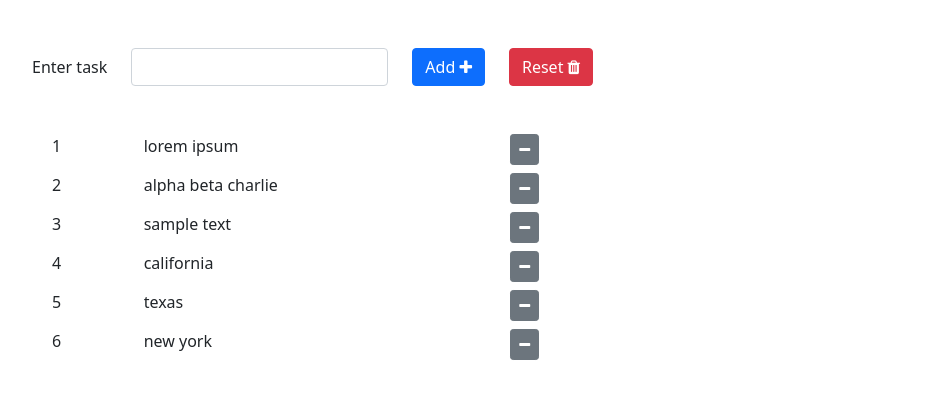
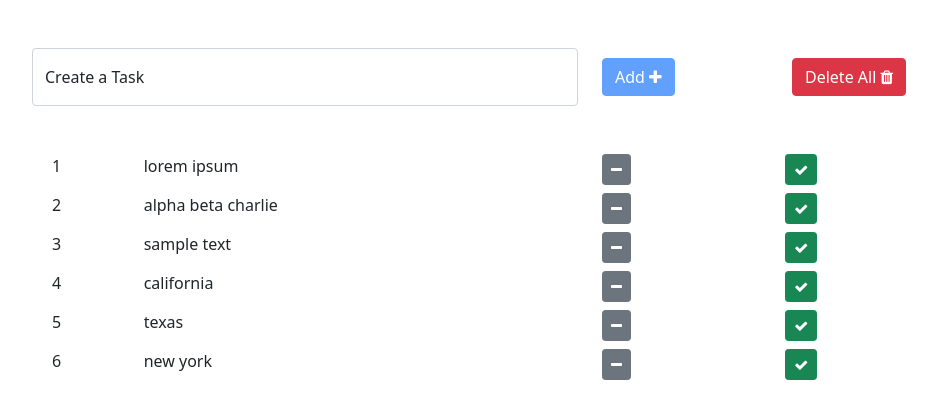
Before and after one commit to asiddiqi18/react-task-list, a React (Create React App) app: page / in a window 1280 px wide. Shown: the top 418 px of the page, without its empty margins (50-987 px from the left). Built offline with nearby package versions, Linux system fonts and the light colour scheme.

Commit message:
can check off tasks

```diff
--- a/src/components/App.js
+++ b/src/components/App.js
@@ -4,12 +4,12 @@ import List from "./list";
 class App extends Component {
   state = {
     tasks: [
-      { id: 1, text: "lorem ipsum" },
-      { id: 2, text: "alpha beta charlie" },
-      { id: 3, text: "sample text" },
-      { id: 4, text: "california" },
-      { id: 5, text: "texas" },
-      { id: 6, text: "new york" },
+      { id: 1, text: "lorem ipsum", checked: false },
+      { id: 2, text: "alpha beta charlie", checked: false },
+      { id: 3, text: "sample text", checked: false },
+      { id: 4, text: "california", checked: false },
+      { id: 5, text: "texas", checked: false },
+      { id: 6, text: "new york", checked: false },
     ],
   };
 
@@ -22,6 +22,14 @@ class App extends Component {
     const tasks = this.state.tasks.filter(c => c.id !== task.id);
     this.setState({ tasks });
   };
+
+  handleCheck = (task) => {
+    const tasks = [...this.state.tasks];
+    const index = tasks.indexOf(task);
+    tasks[index] = { ...task };
+    tasks[index].checked = !tasks[index].checked;
+    this.setState({ tasks });
+  }
 
   handleSubmit = (value) => {
     const tasks = [...this.state.tasks];
@@ -46,6 +54,7 @@ class App extends Component {
             onReset={this.resetAllTasks}
             onSubmit={this.handleSubmit}
             onRemove={this.handleRemove}
+            onCheck={this.handleCheck}
           />
         </div>
       </React.Fragment>
--- a/src/components/list.jsx
+++ b/src/components/list.jsx
@@ -11,7 +11,6 @@ class List extends Component {
   }
 
   handleChange = (event) => {
-    console.log(event);
     this.setState({ value: event.target.value });
   };
 
@@ -21,46 +20,51 @@ class List extends Component {
     e.preventDefault();
   };
 
+  isBlank(str) {
+    return (!str || /^\s*$/.test(str));
+}
+
   render() {
     return (
       <React.Fragment>
+
         <form>
           <div className="row align-items-center mb-5">
-            <div className="col-auto">
-              <label htmlFor="inputTask" className="col-form-label">
-                Enter task
-              </label>
-            </div>
-
-            <div className="col-auto">
+            <div className="submit-inline col-6">
+              <div className="form-floating">
                 <input
                   type="input"
                   value={this.state.value}
                   onChange={this.handleChange}
-                id="inputTask"
                   className="form-control"
-                aria-describedby="inputHelpLine"
+                  placeholder="New task"
+                  id="floatinginput"
+                  rows="1"
                 ></input>
+                <label htmlFor="floatinginput">Create a Task</label>
+              </div>
             </div>
 
-            <div className="col-auto">
+            <div className="col-2">
               <button
                 type="submit"
                 onClick={this.handleSubmit}
-                className="btn btn-primary"
+                className="submit-inline button-fat btn btn-primary"
+                disabled={this.isBlank(this.state.value) ? "disabled" : ""}
+
               >
                 Add <i className="fa fa-plus" aria-hidden="true"></i>
               </button>
             </div>
 
-            <div className="col-auto">
+            <div className="col-2">
               <button
                 type="reset"
                 onClick={this.props.onReset}
                 className="btn btn-danger"
                 disabled={this.props.tasks.length == 0 ? "disabled" : ""}
               >
-                Reset <i className="fa fa-trash" aria-hidden="true"></i>
+                Delete All <i className="fa fa-trash" aria-hidden="true"></i>
               </button>
             </div>
           </div>
@@ -72,6 +76,7 @@ class List extends Component {
             number={index + 1}
             task={task}
             onRemove={this.props.onRemove}
+            onCheck={this.props.onCheck}
           ></Task>
         ))}
       </React.Fragment>
--- a/src/components/task.jsx
+++ b/src/components/task.jsx
@@ -3,14 +3,34 @@ import React, { Component } from "react";
 class Task extends Component {
   state = {};
   render() {
+    let strikethrough_class = "";
+    let check_icon_class = "fa-check";
+    let check_color_class = "success";
+    if (this.props.task.checked) {
+      strikethrough_class += "add-strikethrough";
+      check_icon_class = "fa-undo";
+      check_color_class = "info";
+    }
+
     return (
       <React.Fragment>
-        <div className="row m-2">
+        <div className={"row m-2 " + strikethrough_class}>
           <div className="col-1">{this.props.number}</div>
-          <div className="col-4">{this.props.task.text}</div>
-          <div className="col-4">
-            <button onClick={() => this.props.onRemove(this.props.task)} className="btn btn-sm btn-secondary">
-              <i className="fa fa-minus" aria-hidden="true"></i>
+          <div className={"col-5 "}>{this.props.task.text}</div>
+          <div className="col-2">
+            <button
+              onClick={() => this.props.onRemove(this.props.task)}
+              className="btn btn-sm btn-secondary"
+            >
+             <i className="fa fa-minus" aria-hidden="true"></i>
+            </button>
+          </div>
+          <div className="col-2">
+            <button
+              onClick={() => this.props.onCheck(this.props.task)}
+              className={"btn btn-sm btn-" + check_color_class}
+            >
+              <i className={"fa " + check_icon_class} aria-hidden="true"></i>
             </button>
           </div>
         </div>
--- a/src/index.css
+++ b/src/index.css
@@ -0,0 +1,4 @@
+.add-strikethrough {
+    text-decoration: line-through;
+    color: gray;
+}
```
Lines whose indentation alone changed are shown as unchanged.
